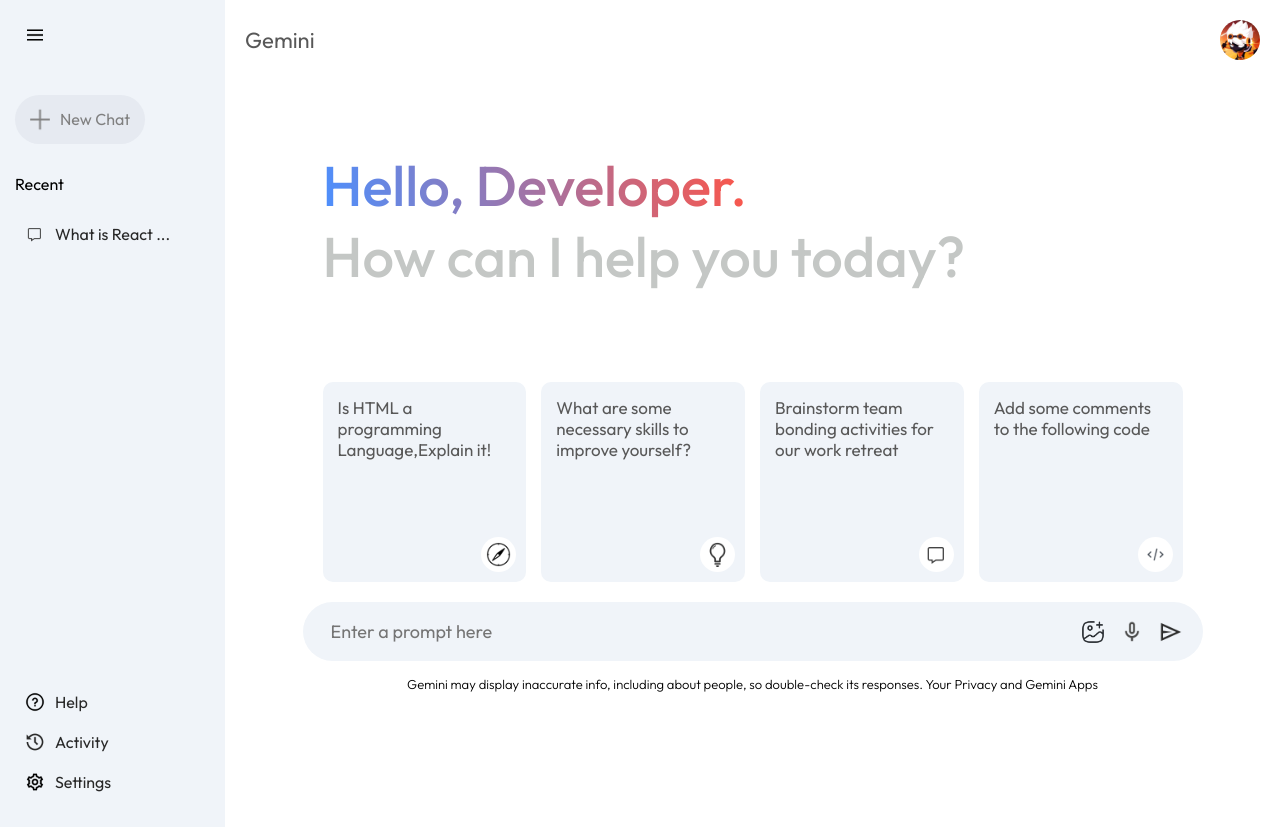
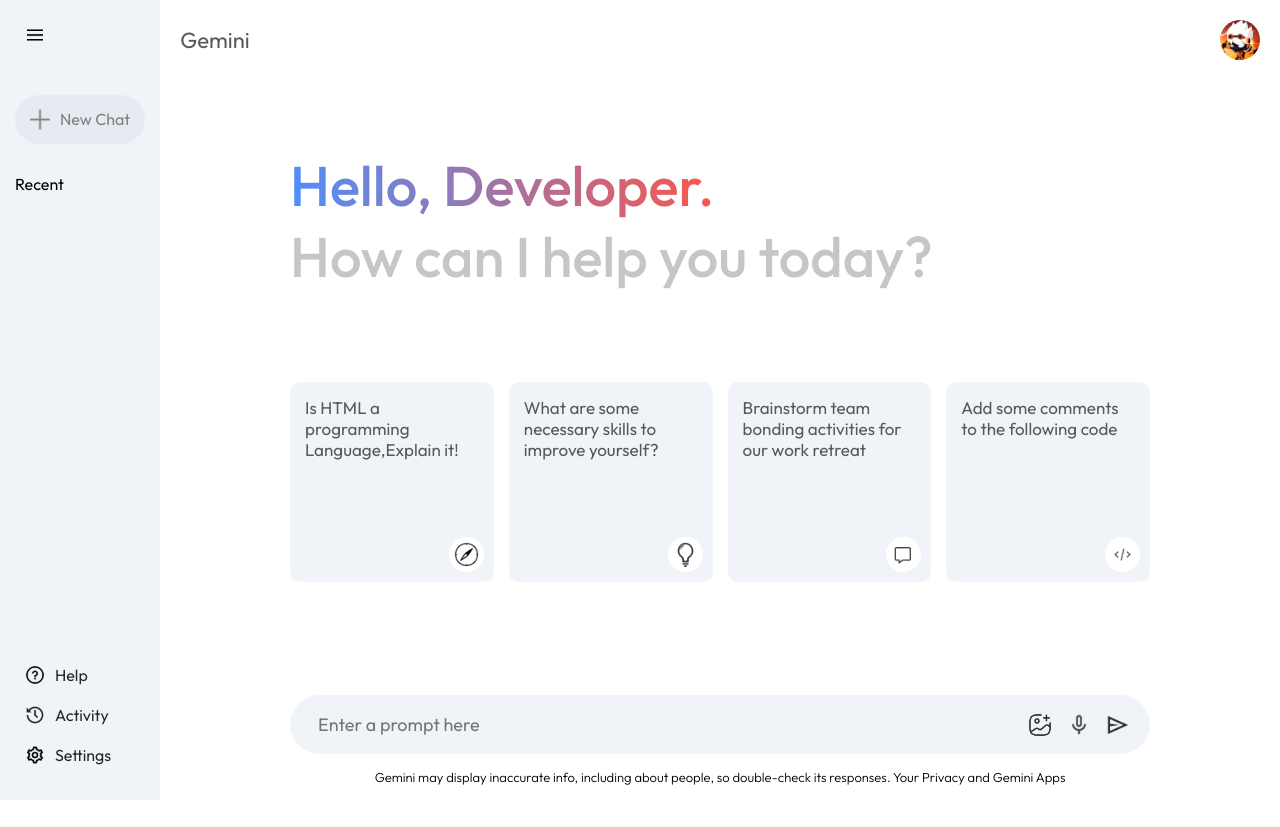
Before and after one commit to StarKnightt/GeminiAIClone, a React (Vite) app: page / in a window 1280 px wide. Both pictures are taken after a click on the picture 35 px from the left and 35 px from the top of the page. After the commit the page ends 800 px from the top, so only its background shows below. Built offline with nearby package versions, Linux system fonts and the light colour scheme.

Commit message:
finally saving prompts in sidebar

```diff
--- a/src/components/Main/Main.css
+++ b/src/components/Main/Main.css
@@ -75,7 +75,7 @@
 
 }
 
-main-bottom{
+.main-bottom{
     position: absolute;
     bottom: 0;
     width: 100%;
@@ -125,7 +125,7 @@ main-bottom{
     padding: 0px 5%;
     max-height: 70vh;
     overflow-y: scroll;
-    scrollbar-width: none;   /* Added only for firefox users  */
+    scrollbar-width: none;
 }
 
 .result::-webkit-scrollbar{
--- a/src/components/Sidebar/Sidebar.jsx
+++ b/src/components/Sidebar/Sidebar.jsx
@@ -1,25 +1,37 @@
-import React, { useState } from "react";
+import React, { useContext, useState } from "react";
 import "./Sidebar.css";
 import { assets } from "../../assets/assets";
+import { Context } from "../../context/Context";
 
 const Sidebar = () => {
   const [extended, setExtended] = useState(false);
+  const {onSent,prevPrompts,setRecentPrompt,newChat} = useContext(Context)
+
+  const loadPrompt = async (prompt) => {
+    setRecentPrompt(prompt)
+   await onSent(prompt)
+  }
 
   return (
     <div className="sidebar">
       <div className="top">
         <img onClick={()=>setExtended(prev=>!prev)} className="menu" src={assets.menu_icon} alt="" />
-        <div className="new-chat">
+        <div onClick={()=>newChat} className="new-chat">
           <img src={assets.plus_icon} alt="" />
           {extended ? <p>New Chat</p> : null}
         </div>
         {extended ? (
           <div className="recent">
             <p className="recent-title">Recent</p>
-            <div className="recent-entry">
-              <img src={assets.message_icon} alt="" />
-              <p>What is React ...</p>
-            </div>
+            {prevPrompts.map((item,index)=>{
+              return (
+                <div onClick={()=>loadPrompt(item)} className="recent-entry">
+                <img src={assets.message_icon} alt="" />
+                <p>{item.slice(0,18)} ...</p>
+              </div>
+              )
+            })}
+
           </div>
         ) : null}
       </div>
--- a/src/context/Context.jsx
+++ b/src/context/Context.jsx
@@ -20,16 +20,29 @@ const ContextProvider = (props) =>{
         },75*index)
     }
 
+    const newChat = () =>{
+        setLoading(false)
+        setShowResult(false)
+    }
+
     const onSent = async (prompt)=>{
 
       setResultData("")
       setLoading(true)
       setShowResult(true)
-      setRecentPrompt(input)
-      setPrevPrompts(prev=>[...prev,input])
-    const response = await runChat(input)
+      let response;
+      if (prompt !== undefined) {
+        response = await runChat(prompt);
+        setRecentPrompt(prompt)
+      }
+      else{
+        setPrevPrompts(prev=>[...prev,input])
+        setRecentPrompt(input)
+        response = await runChat(input)
+      }
+
     let responseArray = response.split("**");
-    let newResponse;
+    let newResponse="";  // to solve undefined problem
     for(let i = 0; i < responseArray.length; i++)
     {
       if (i === 0 || i%2 !== 1){
@@ -65,7 +78,8 @@ const ContextProvider = (props) =>{
       loading,
       resultData,
       input,
-      setInput
+      setInput,
+      newChat
     }
 
     return(
```
